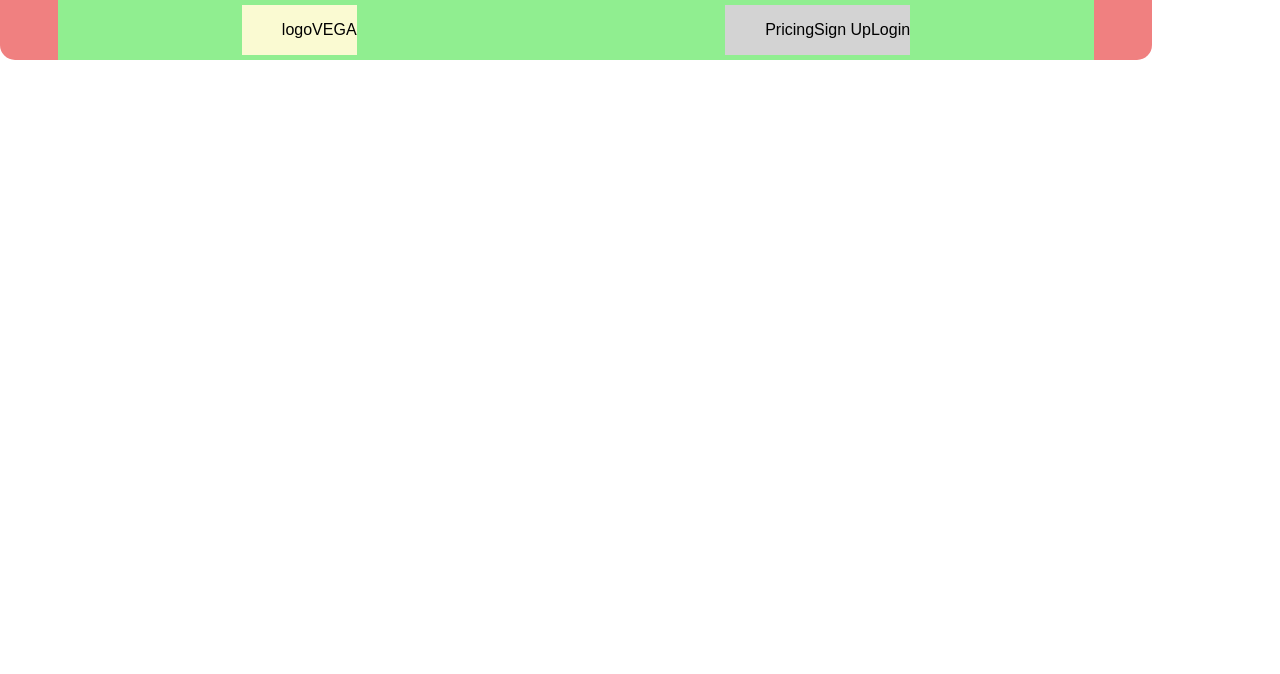
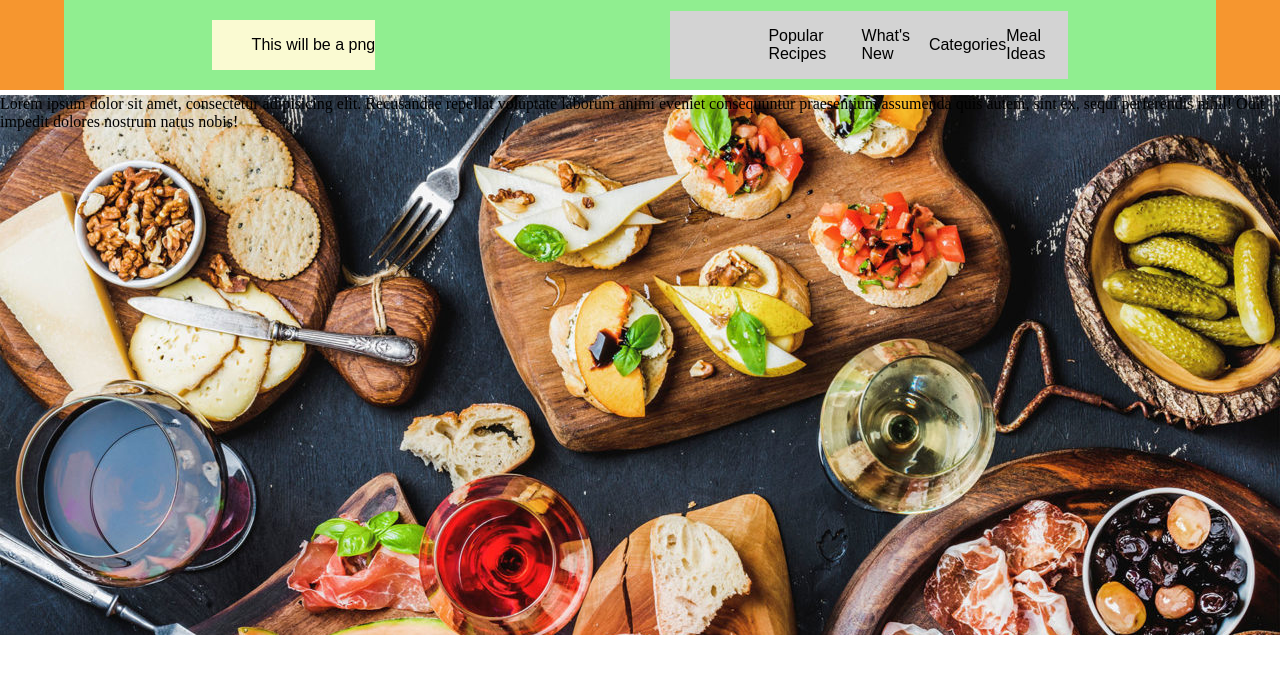
Before and after one commit to VladAlvarez/RyParisBurger, a plain HTML site: page project-folder/index.html in a window 1280 px wide. Drawn offline with Linux system fonts and the light colour scheme.

Commit message:
added backround image

```diff
--- a/project-folder/css/style.css
+++ b/project-folder/css/style.css
@@ -1,13 +1,17 @@
+body {
+    padding: 0;
+    margin: 0;
+}
+
 .navBar {
     display: flex;
     flex-flow: nowrap;
     justify-content: space-around;
     position: relative;
-    width: 90%;
-    height: 60px;
-    background-color: lightcoral;
-    border-bottom-left-radius: 15px;
-    border-bottom-right-radius: 15px;
+    width: 100%;
+    height: 90px;
+    background-color: rgb(246, 150, 47);
+    margin-bottom: 5px;
 }
 
 .navContainer {
@@ -21,7 +25,6 @@
 
 .leftContainer, .rightContainer {
     display: flex;
-    flex-flow: nowrap;
 }
 
 .leftContainer {
@@ -32,6 +35,7 @@
 .rightContainer {
     justify-content: flex-end;
     background-color: lightgrey;
+    flex-flow: nowrap;
 }
 
 .navLeft, .navRight {
@@ -53,7 +57,11 @@ ul {
     list-style: none;
 }
 
-body {
-    padding: 0;
-    margin: 0;
+.intro {
+
+    background-color: lightblue;
+    background-image: url("../images/hero-image.jpg");
+    background-repeat: no-repeat;
+    background-size: cover;
+    height: 540px;
 }
--- a/project-folder/index.html
+++ b/project-folder/index.html
@@ -12,19 +12,23 @@
         <div class="navContainer">
             <div class="leftContainer">
                 <ul class="navLeft">
-                    <li><a href="#">logo</a></li>
-                    <li><a href="#">VEGA</a></li>
+                    <li><a href="#">This will be a png</a></li>
                 </ul>
             </div>
             <div class="rightContainer">
                 <ul class="navRight">
-                    <li><a href="#">Pricing</a></li>
-                    <li><a href="#">Sign Up</a></li>
-                    <li><a href="#">Login</a></li>
+                    <li><a href="#">Popular Recipes</a></li>
+                    <li><a href="#">What's New</a></li>
+                    <li><a href="#">Categories</a></li>
+                    <li><a href="#">Meal Ideas</a></li>
                 </ul>
             </div>
         </div>
     </div>
 
+    <div class="intro">
+        Lorem ipsum dolor sit amet, consectetur adipisicing elit. Recusandae repellat voluptate laborum animi eveniet consequuntur praesentium assumenda quis autem, sint ex, sequi perferendis nihil! Odit impedit dolores nostrum natus nobis!
+    </div>
+
 </body>
 </html>
```
Also changed, not shown: project-folder/images/hero-image.jpg (added), project-folder/images/image1.jpg (deleted), project-folder/images/image2.jpg (deleted).
